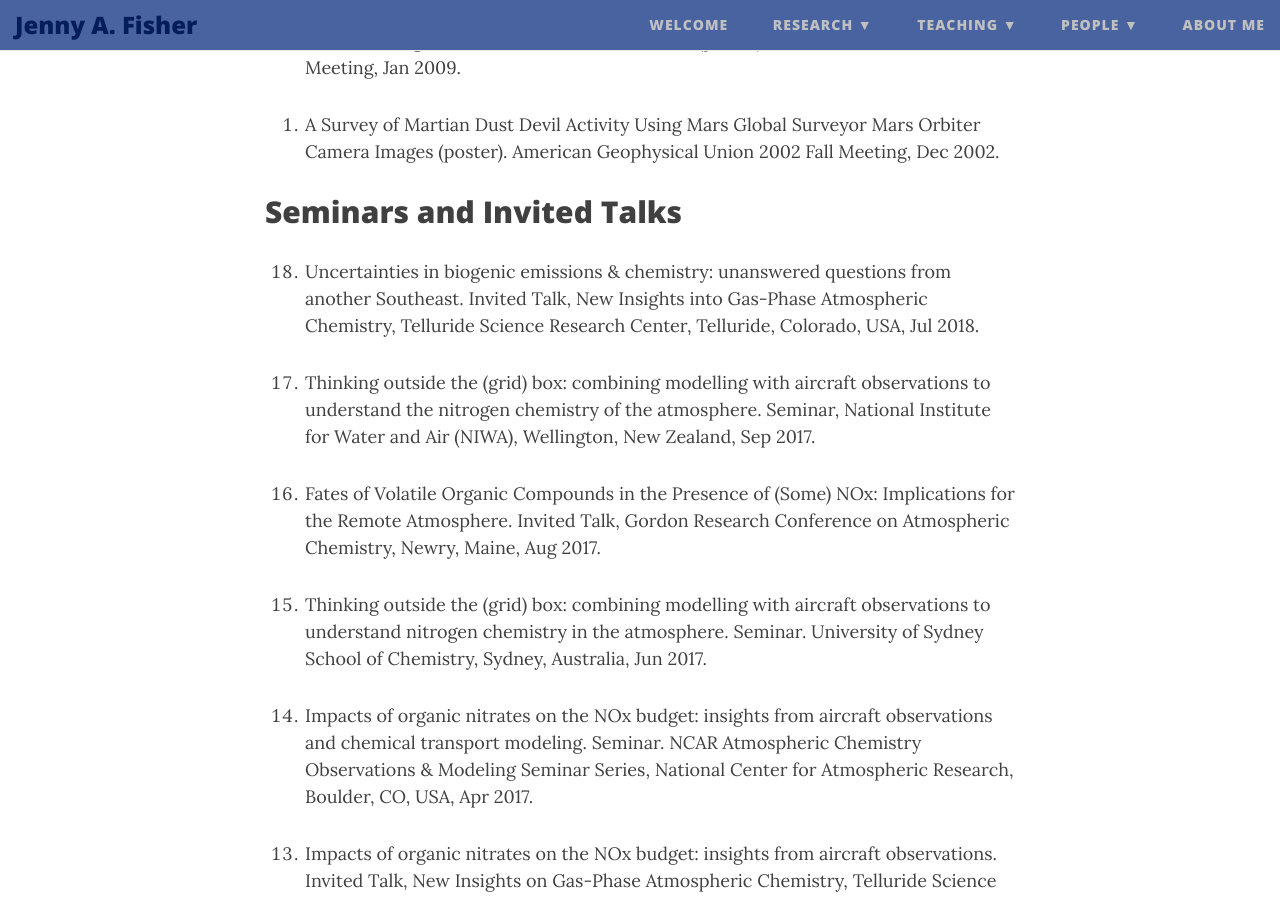
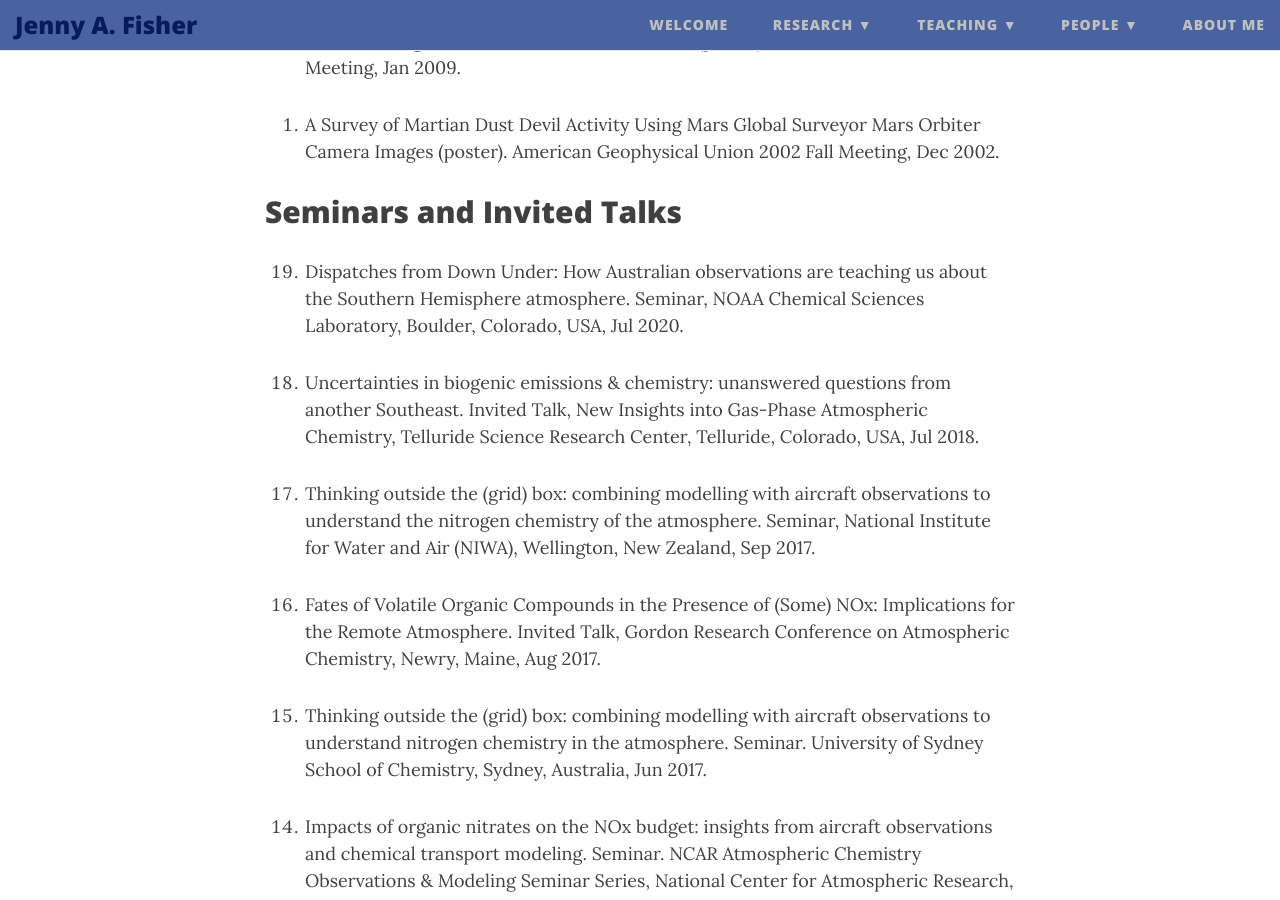
Before and after one commit to jennyfisher/jennyfisher.github.io, a Jekyll site: the page built from presentations.md, in a window 1280 px wide and 900 px high, scrolled down 3807 px. Built offline with Jekyll 4.4.1, drawn with Linux system fonts in a browser that asks for light colours; nearby versions of some CDN libraries.

Commit message:
Add NOAA seminar

```diff
--- a/presentations.md
+++ b/presentations.md
@@ -82,6 +82,8 @@ title: Presentations
 
 ## Seminars and Invited Talks
 
+1.	Dispatches from Down Under: How Australian observations are teaching us about the Southern Hemisphere atmosphere. Seminar, NOAA Chemical Sciences Laboratory, Boulder, Colorado, USA, Jul 2020.
+
 1. Uncertainties in biogenic emissions & chemistry: unanswered questions from another Southeast. Invited Talk, New Insights into Gas-Phase Atmospheric Chemistry, Telluride Science Research Center, Telluride, Colorado, USA, Jul 2018.
 
 17. Thinking outside the (grid) box: combining modelling with aircraft observations to understand the nitrogen chemistry of the atmosphere. Seminar, National Institute for Water and Air (NIWA), Wellington, New Zealand, Sep 2017.
```
